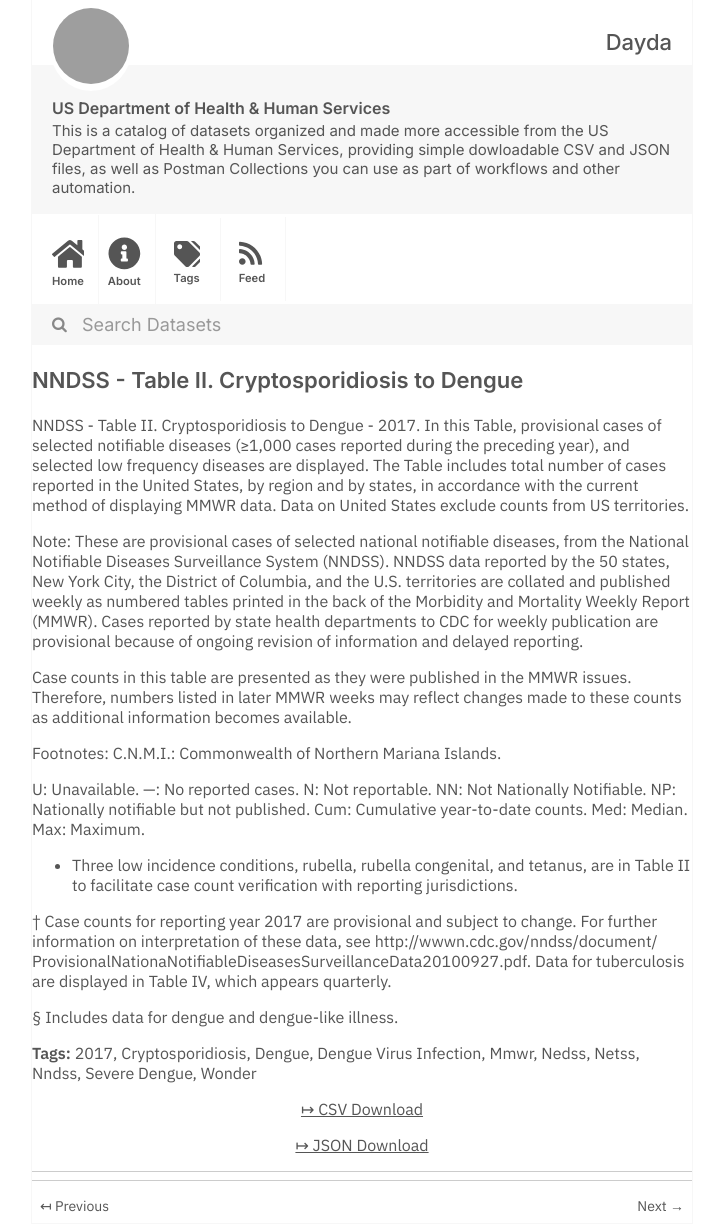
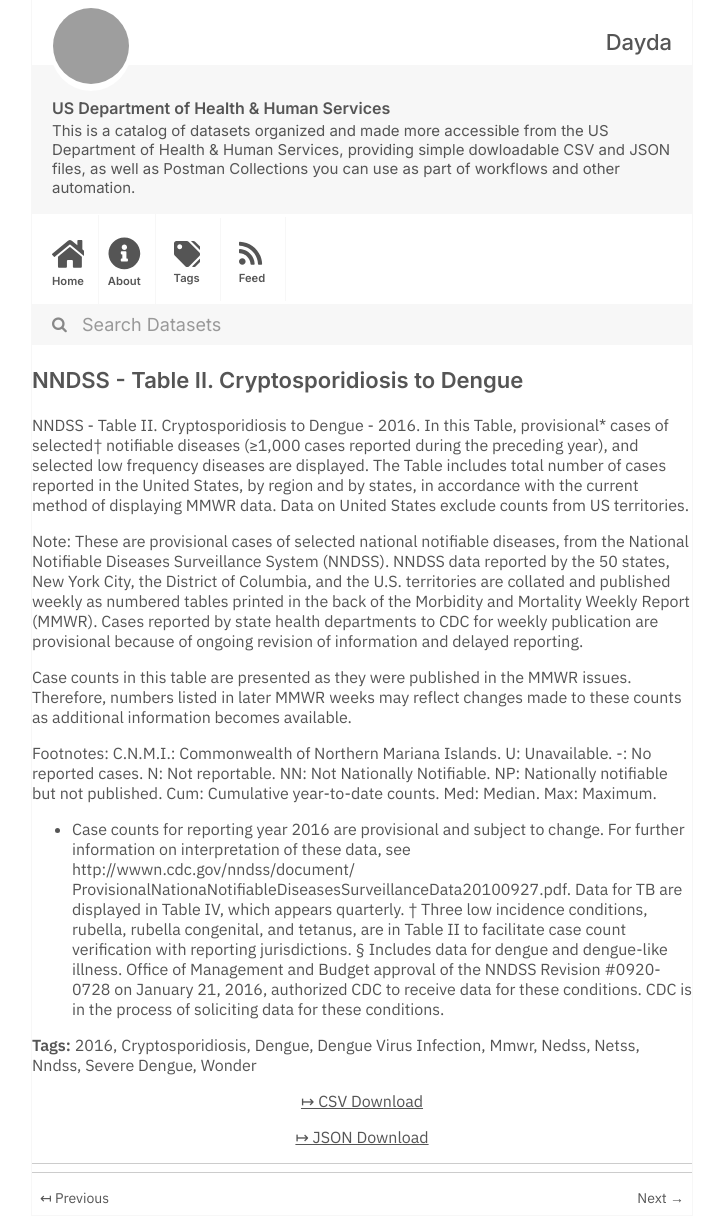
Before and after one commit to dayda-entities/us-department-of-health-and-human-services, a Jekyll site: the page built from _posts/2020-11-10-nndss-table-ii.-cryptosporidiosis-to-dengue.md, in a window 1280 px wide. Shown: the whole page, without its empty margins (278-1000 px from the left). Built offline with Jekyll 4.4.1, drawn with Linux system fonts in a browser that asks for light colours; grey boxes are pictures that could not be loaded.

Commit message:
Publish Data

```diff
--- a/_posts/2020-11-10-nndss-table-ii.-cryptosporidiosis-to-dengue.md
+++ b/_posts/2020-11-10-nndss-table-ii.-cryptosporidiosis-to-dengue.md
@@ -1,11 +1,11 @@
 ---
 title: NNDSS - Table II. Cryptosporidiosis to Dengue
-created: '2020-11-10T16:17:43.283128'
-modified: '2021-04-26T21:00:08.335172'
+created: '2020-11-10T16:18:34.411198'
+modified: '2021-04-25T14:53:00.890799'
 state: active
 type: dataset
 tags:
-  - '2017'
+  - '2016'
   - Cryptosporidiosis
   - Dengue
   - Dengue Virus Infection
@@ -16,12 +16,12 @@ tags:
   - Severe Dengue
   - Wonder
 groups: []
-csv_url: 'https://data.cdc.gov/api/views/yakh-mjxn/rows.csv?accessType=DOWNLOAD'
-json_url: 'https://data.cdc.gov/api/views/yakh-mjxn/rows.json?accessType=DOWNLOAD'
+csv_url: 'https://data.cdc.gov/api/views/kikd-77zw/rows.csv?accessType=DOWNLOAD'
+json_url: 'https://data.cdc.gov/api/views/kikd-77zw/rows.json?accessType=DOWNLOAD'
 layout: post
 
 ---
-NNDSS - Table II. Cryptosporidiosis to Dengue - 2017.  In this Table, provisional cases of selected notifiable diseases (≥1,000 cases reported during the preceding year), and selected low frequency diseases are displayed. The Table includes total number of cases reported in the United States, by region and by states, in accordance with the current method of displaying MMWR data.  Data on United States exclude counts from US territories.
+NNDSS - Table II. Cryptosporidiosis to Dengue - 2016.  In this Table, provisional* cases of selected† notifiable diseases (≥1,000 cases reported during the preceding year), and selected low frequency diseases are displayed. The Table includes total number of cases reported in the United States, by region and by states, in accordance with the current method of displaying MMWR data.  Data on United States exclude counts from US territories.
 
 Note:
 These are provisional cases of selected national notifiable diseases, from the National Notifiable Diseases Surveillance System (NNDSS). NNDSS data reported by the 50 states, New York City, the District of Columbia, and the U.S. territories are collated and published weekly as numbered tables printed in the back of the Morbidity and Mortality Weekly Report (MMWR). Cases reported by state health departments to CDC for weekly publication are provisional because of ongoing revision of information and delayed reporting.
@@ -29,12 +29,9 @@ These are provisional cases of selected national notifiable diseases, from the N
 Case counts in this table are presented as they were published in the MMWR issues. Therefore, numbers listed in later MMWR weeks may reflect changes made to these counts as additional information becomes available.
 
 Footnotes:
- C.N.M.I.: Commonwealth of Northern Mariana Islands.
+C.N.M.I.: Commonwealth of Northern Mariana Islands.
+U: Unavailable.    -: No reported cases.    N: Not reportable.    NN: Not Nationally Notifiable.    NP:  Nationally notifiable but not published.  Cum: Cumulative year-to-date counts.    Med: Median.    Max: Maximum.
 
-U: Unavailable. —: No reported cases. N: Not reportable. NN: Not Nationally Notifiable. NP: Nationally notifiable but not published. Cum: Cumulative year-to-date counts. Med: Median. Max: Maximum.
-
-* Three low incidence conditions, rubella, rubella congenital, and tetanus, are in Table II to facilitate case count verification with reporting jurisdictions.
-
-† Case counts for reporting year 2017 are provisional and subject to change. For further information on interpretation of these data, see http://wwwn.cdc.gov/nndss/document/ ProvisionalNationaNotifiableDiseasesSurveillanceData20100927.pdf. Data for tuberculosis are displayed in Table IV, which appears quarterly.
-
-§ Includes data for dengue and dengue-like illness.
+* Case counts for reporting year 2016 are provisional and subject to change. For further information on interpretation of these data, see http://wwwn.cdc.gov/nndss/document/ ProvisionalNationaNotifiableDiseasesSurveillanceData20100927.pdf.   Data for TB are displayed in Table IV, which appears quarterly.
+† Three low incidence conditions, rubella, rubella congenital, and tetanus, are in Table II to facilitate case count verification with reporting jurisdictions.
+§ Includes data for dengue and dengue-like illness. Office of Management and Budget approval of the NNDSS Revision #0920-0728 on January 21, 2016, authorized CDC to receive data for these conditions. CDC is in the process of soliciting data for these conditions.
```
